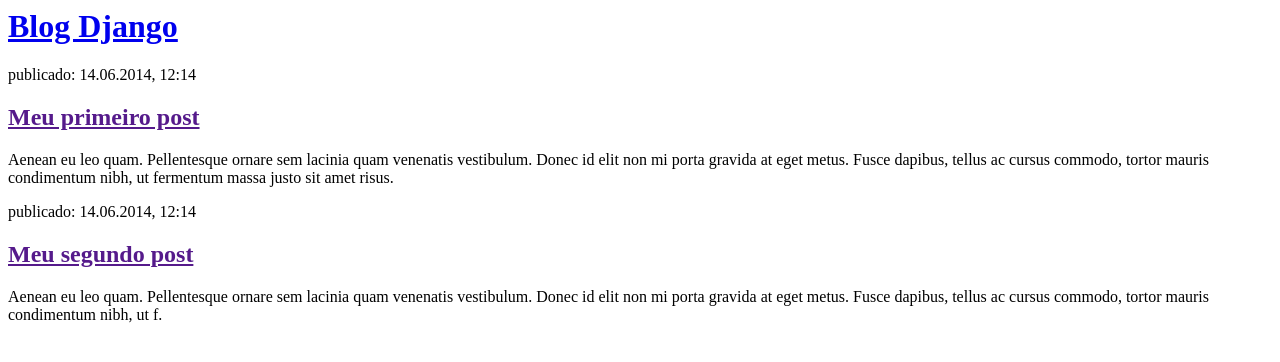
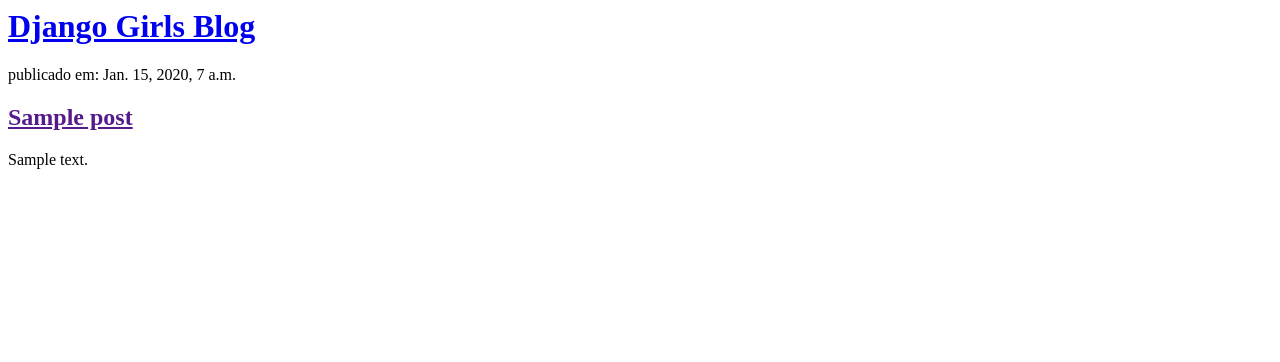
Before and after one commit to bordis/my-first-blog, a Django app: template blog/templates/blog/post_list.html in a window 1280 px wide. Shown: the top 362 px of the page. Run offline with Django 3.2, Linux system fonts and the light colour scheme; the template is opened without the code that fills it: values that come from a table or form of the project are taken from there, others are empty; tables that the repository leaves empty hold one stand-in row (values such as "Sample post").

Commit message:
envio de template

```diff
--- a/blog/templates/blog/post_list.html
+++ b/blog/templates/blog/post_list.html
@@ -1,22 +1,25 @@
 <html>
+
 <head>
     <title>Blog Django</title>
 </head>
+
 <body>
     <div>
-            <h1><a href="/">Blog Django</a></h1>
+        <h1>
+            <a href="/">Django Girls Blog</a>
+        </h1>
     </div>
 
+    {% for post in posts %}
     <div>
-            <p>publicado: 14.06.2014, 12:14</p>
-            <h2><a href="">Meu primeiro post</a></h2>
-            <p>Aenean eu leo quam. Pellentesque ornare sem lacinia quam venenatis vestibulum. Donec id elit non mi porta gravida at eget metus. Fusce dapibus, tellus ac cursus commodo, tortor mauris condimentum nibh, ut fermentum massa justo sit amet risus.</p>
+        <p>publicado em: {{ post.published_date }}</p>
+        <h2>
+            <a href="">{{ post.title }}</a>
+        </h2>
+        <p>{{ post.text|linebreaksbr }}</p>
     </div>
+    {% endfor %}
+</body>
 
-        <div>
-            <p>publicado: 14.06.2014, 12:14</p>
-            <h2><a href="">Meu segundo post</a></h2>
-            <p>Aenean eu leo quam. Pellentesque ornare sem lacinia quam venenatis vestibulum. Donec id elit non mi porta gravida at eget metus. Fusce dapibus, tellus ac cursus commodo, tortor mauris condimentum nibh, ut f.</p>
-        </div>
-    </body>
 </html>
--- a/blog/views.py
+++ b/blog/views.py
@@ -1,6 +1,8 @@
 from django.shortcuts import render
+from django.utils import timezone
+from .models import Post
 
-# Create your views here.
 
 def post_list(request):
-    return render(request, 'blog/post_list.html', {})
+    posts = Post.objects.filter(published_date__lte=timezone.now()).order_by('published_date').order_by('-published_date')
+    return render(request, 'blog/post_list.html', {'posts': posts})
```
Lines whose indentation alone changed are shown as unchanged.
